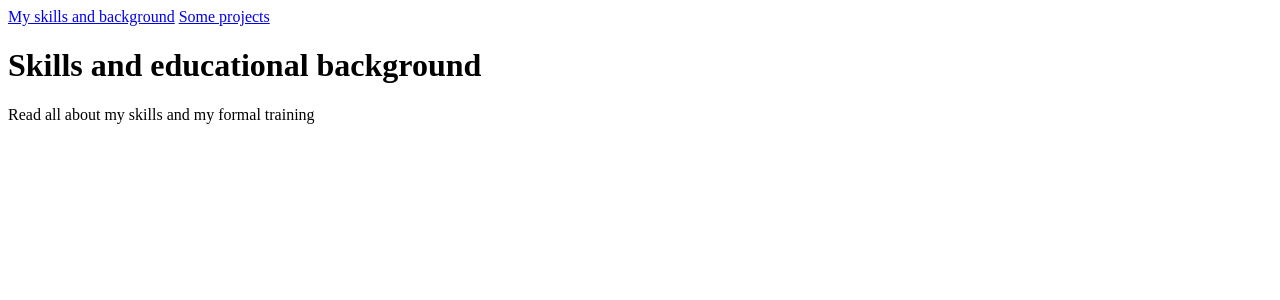
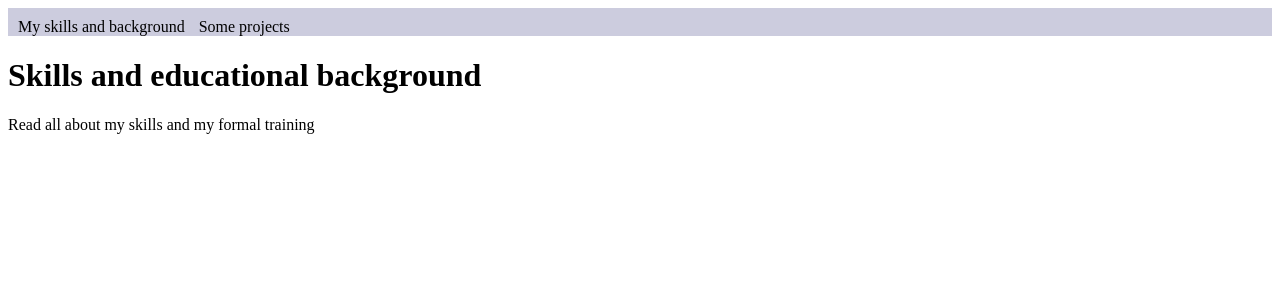
Before and after one commit to fsilvasantos/tutoriais, a PHP site: page /apress/php/livro_01/ch2/index.php in a window 1280 px wide. Shown: the top 300 px of the page. Run offline with PHP 8.4, Linux system fonts and the light colour scheme.

Commit message:
IMPROVEMENT - Styling the Site with CSS

```diff
--- /dev/null
+++ b/apress/php/livro_01/ch2/css/layout.css
@@ -0,0 +1,13 @@
+nav {
+    background-color: #CCCCDE;
+    padding-top: 10px;
+}
+
+nav a{
+    display:inline-block;
+    text-decoration:none;
+    color: #000;
+    margin-left: 10px;
+}
+
+nav a:hover{text-decoration: underline;}
--- a/apress/php/livro_01/ch2/index.php
+++ b/apress/php/livro_01/ch2/index.php
@@ -7,11 +7,12 @@ $nav = "";
 $info = "";
 
 include_once "views/navigation.php";
+
 $pageData = new stdClass();
 $pageData->title = "Thomas Blom Hansen: Portfolio site";
+$pageData->css = "<link href='css/layout.css' rel='stylesheet' />";
 $pageData->content = $nav;
 
-//changes begin here
 $navigationIsClicked = isset($_GET['page']);
 if ($navigationIsClicked )
 {
@@ -23,7 +24,10 @@ else
 }
 
 include_once "views/$fileToLoad.php";
+
 $pageData->content .= $info;
+
 require "templates/page.php";
+
 echo $page;
 ?>
--- a/apress/php/livro_01/ch2/templates/page.php
+++ b/apress/php/livro_01/ch2/templates/page.php
@@ -1,9 +1,10 @@
 <?php
-$page = "<!DOCTYPE html>
+$page= "<!DOCTYPE html>
 <html>
 <head>
 <title>$pageData->title</title>
 <meta http-equiv='Content-Type' content='text/html;charset=utf-8' />
+$pageData->css
 </head>
 <body>
 $pageData->content
```
